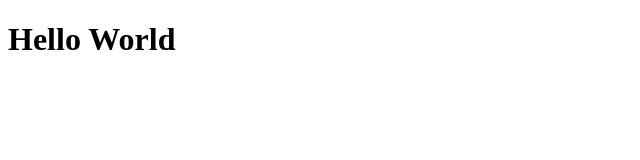
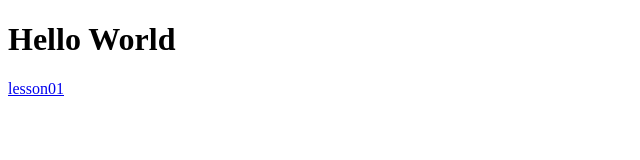
Before and after one commit to shashikalanim/HomePage, a plain HTML site: page index.html in a window 1280 px wide. Shown: the full height of the page, 0-640 px from the left. Drawn offline with Linux system fonts and the light colour scheme.

Commit message:
Update index.html

```diff
--- a/index.html
+++ b/index.html
@@ -8,6 +8,7 @@
 
   <body>
     <h1> Hello World </h1>
+    <a href ="lesson01.html">lesson01</a>
   </body>
 
 </html>
```
